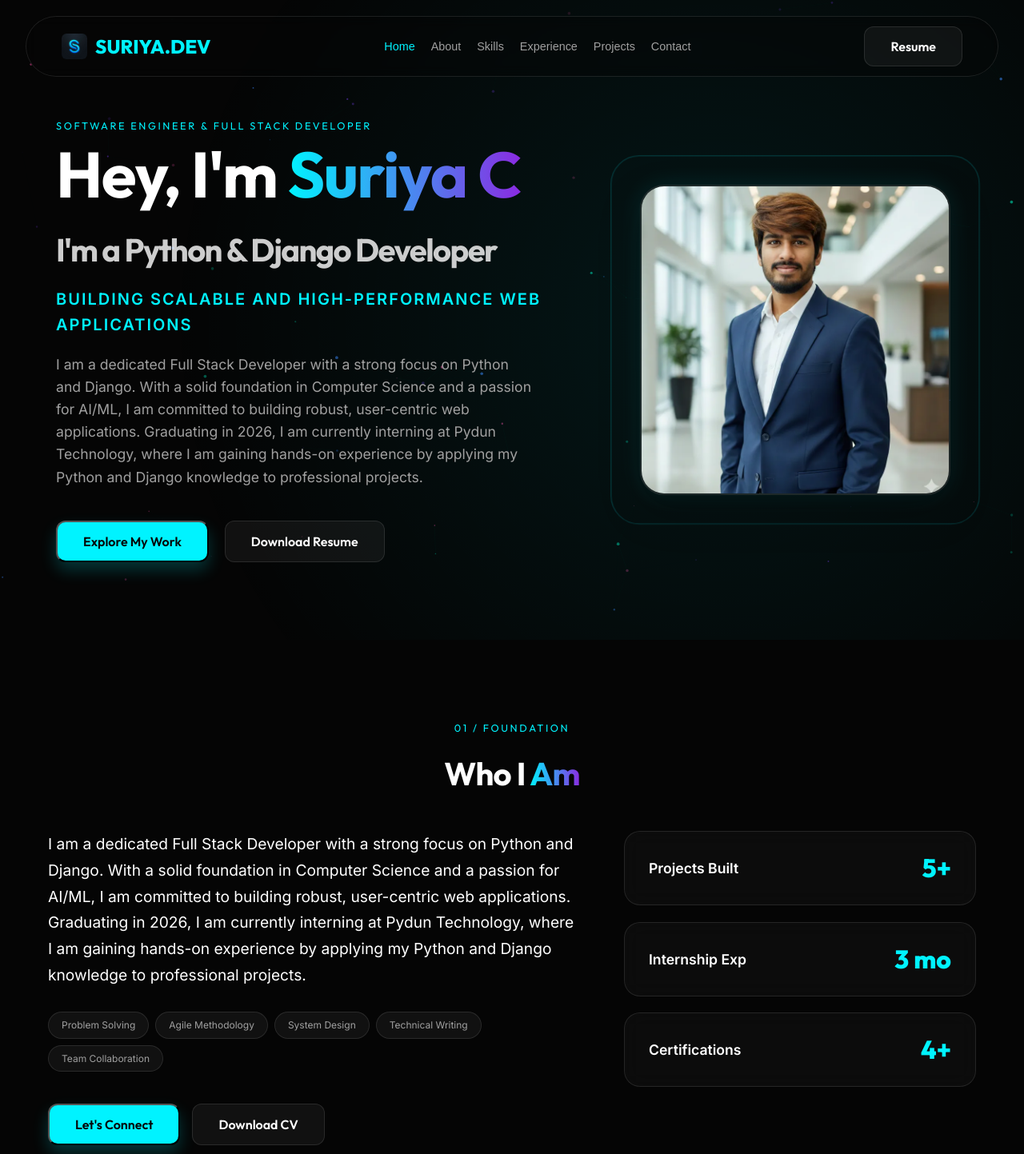
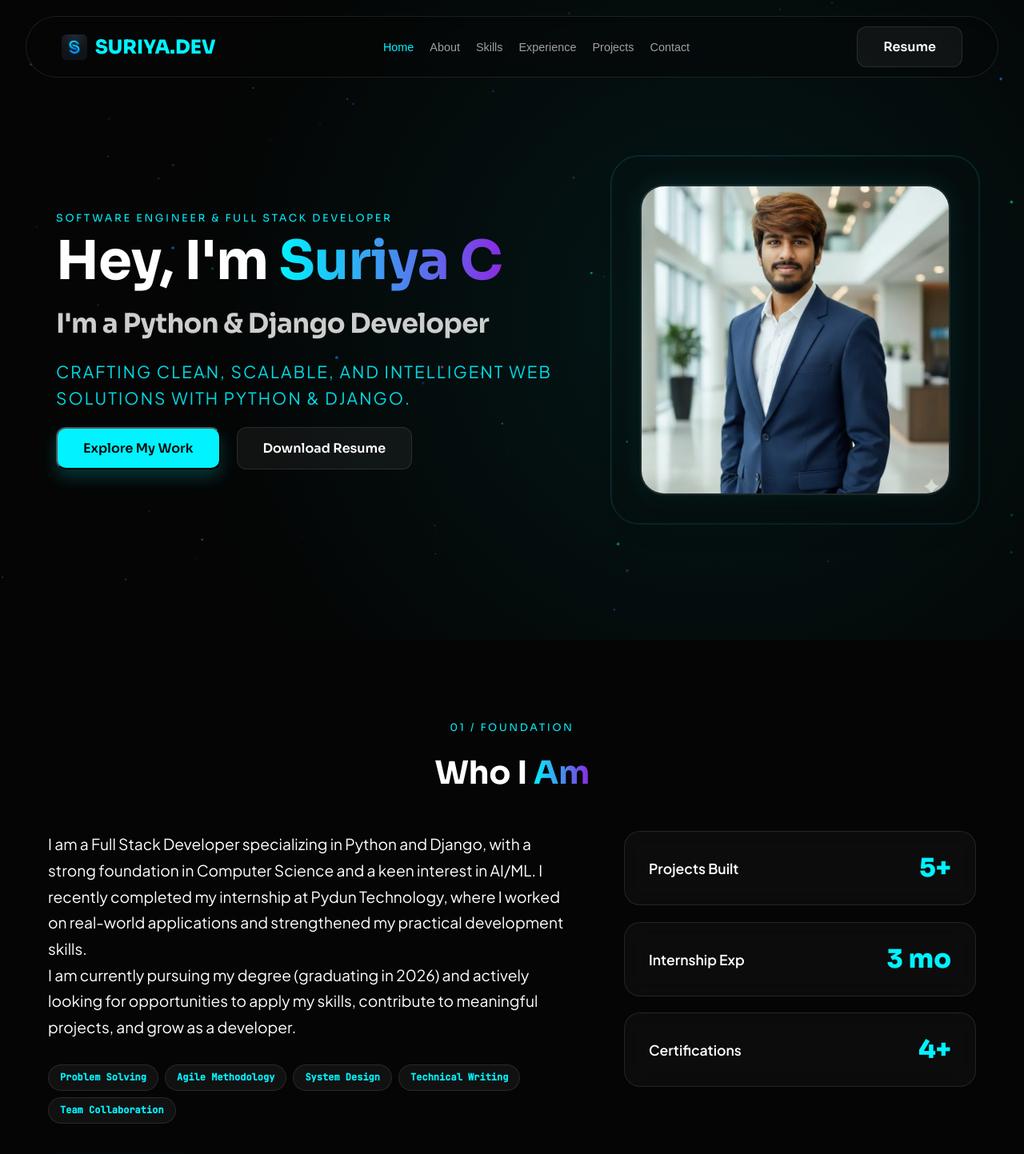
Before and after one commit to mrsuryan/suriya_portfolio, a React (Vite) app: page / in a window 1280 px wide. Shown: the top 1443 px of the page at 80% size. Built offline with nearby package versions, Linux system fonts and the light colour scheme.

Commit message:
feat: initialize portfolio project with custom futuristic design system and layout structure

```diff
--- a/index.html
+++ b/index.html
@@ -44,7 +44,7 @@
 
     <link rel="preconnect" href="https://fonts.googleapis.com">
     <link rel="preconnect" href="https://fonts.gstatic.com" crossorigin>
-    <link href="https://fonts.googleapis.com/css2?family=Inter:wght@300;400;500;600;700;800&family=Outfit:wght@300;400;500;600;700;800;900&display=swap" rel="stylesheet">
+    <link href="https://fonts.googleapis.com/css2?family=Plus+Jakarta+Sans:wght@300;400;500;600;700;800&family=Sora:wght@300;400;500;600;700;800&family=JetBrains+Mono:wght@400;500&display=swap" rel="stylesheet">
 
     <!-- Preload hero image to ensure it loads fast and isn't delayed -->
     <link rel="preload" as="image" href="/suriya_img.webp" fetchpriority="high">
--- a/src/App.jsx
+++ b/src/App.jsx
@@ -114,8 +114,7 @@ export default function App() {
               Hey, I'm <span className="grad-text">Suriya C</span><br />
               <span style={{ fontSize: "0.5em", opacity: 0.8 }}>I'm a {typed}</span>
             </h1>
-            <p className="hero-tagline">{PERSONAL.tagline}</p>
-            <p className="hero-desc">{PERSONAL.description}</p>
+            <p className="hero-tagline" style={{ fontSize: "1.3rem", fontWeight: "400", opacity: 0.9 }}>{PERSONAL.tagline}</p>
             <div className="hero-btns">
               <button className="btn btn-primary" onClick={() => navTo("projects")}>Explore My Work</button>
               <DownloadBtn label="Download Resume" className="btn btn-outline" />
@@ -144,7 +143,7 @@ export default function App() {
 
           <div className="about-split">
             <div className="about-text-content">
-              <p style={{ fontSize: "1.2rem", color: "var(--text-main)", marginBottom: "30px", lineHeight: "1.7" }}>{PERSONAL.description}</p>
+              <p style={{ fontSize: "1.2rem", color: "var(--text-main)", marginBottom: "30px", lineHeight: "1.7", whiteSpace: "pre-line" }}>{PERSONAL.description}</p>
               <div className="project-tags" style={{ marginBottom: "40px" }}>
                 {SOFT_SKILLS.map(s => <span key={s} className="tag">{s}</span>)}
               </div>
--- a/src/data.js
+++ b/src/data.js
@@ -8,8 +8,8 @@ import Cursor from "./components/Cursor";
 export const PERSONAL = {
   name:       "Suriya C",
   logoText:   "SURIYA.DEV",
-  tagline:    "Building scalable and high-performance web applications",
-  description: "I am a dedicated Full Stack Developer with a strong focus on Python and Django. With a solid foundation in Computer Science and a passion for AI/ML, I am committed to building robust, user-centric web applications. Graduating in 2026, I am currently interning at Pydun Technology, where I am gaining hands-on experience by applying my Python and Django knowledge to professional projects.",
+  tagline:    "Crafting clean, scalable, and intelligent web solutions with Python & Django.",
+  description: "I am a Full Stack Developer specializing in Python and Django, with a strong foundation in Computer Science and a keen interest in AI/ML. I recently completed my internship at Pydun Technology, where I worked on real-world applications and strengthened my practical development skills.\nI am currently pursuing my degree (graduating in 2026) and actively looking for opportunities to apply my skills, contribute to meaningful projects, and grow as a developer.",
   badge:      "AVAILABLE FOR INTERNSHIPS & ROLES — 2026",
 
   email:    "mrsuriyan200549@gmail.com",
--- a/src/styles/global.css
+++ b/src/styles/global.css
@@ -35,8 +35,9 @@
   --transition-smooth: all 0.4s cubic-bezier(0.23, 1, 0.32, 1);
 
   /* Fonts */
-  --font-heading: 'Outfit', sans-serif;
-  --font-body: 'Inter', sans-serif;
+  --font-heading: 'Sora', sans-serif;
+  --font-body: 'Plus Jakarta Sans', sans-serif;
+  --font-mono: 'JetBrains Mono', monospace;
 }
 
 /* ── RESET & BASE ── */
@@ -256,7 +257,7 @@ section {
 h1, h2, h3, h4, h5 {
   font-family: var(--font-heading);
   font-weight: 700;
-  letter-spacing: -0.02em;
+  letter-spacing: -0.01em;
 }
 
 .grad-text {
@@ -547,7 +548,7 @@ h1, h2, h3, h4, h5 {
 }
 
 .hero-name {
-  font-size: clamp(3rem, 8vw, 5rem);
+  font-size: clamp(2.5rem, 7vw, 4.2rem);
   margin-bottom: 20px;
   line-height: 1;
 }
@@ -715,17 +716,18 @@ h1, h2, h3, h4, h5 {
 }
 
 .tag {
-  display: inline-flex;
+  background: rgba(255, 255, 255, 0.05);
+  border: 1px solid var(--glass-border);
+  color: var(--accent-cyan);
+  padding: 6px 14px;
+  border-radius: 50px;
+  font-size: 0.75rem;
+  font-weight: 600;
+  font-family: var(--font-mono);
+  transition: var(--transition-smooth);
+  display: flex;
   align-items: center;
   justify-content: center;
-  padding: 6px 16px;
-  background: rgba(255, 255, 255, 0.05);
-  border: 1px solid var(--glass-border);
-  border-radius: 50px;
-  font-size: 0.75rem;
-  color: var(--text-muted);
-  text-align: center;
-  white-space: nowrap;
 }
 
 .project-links {
@@ -773,6 +775,16 @@ h1, h2, h3, h4, h5 {
   font-size: 0.9rem;
   font-weight: 600;
   color: var(--text-main);
+}
+
+.skill-tag {
+  font-family: var(--font-mono);
+  font-size: 0.75rem;
+  background: rgba(0, 243, 255, 0.05);
+  color: var(--accent-cyan);
+  padding: 4px 10px;
+  border-radius: 2px;
+  border-left: 2px solid var(--accent-cyan);
 }
 
 /* ── PROGRESS BARS ── */
@@ -1174,7 +1186,7 @@ h1, h2, h3, h4, h5 {
   }
 
   .hero-name {
-    font-size: 3.5rem;
+    font-size: 3rem;
   }
 
   .project-grid {
@@ -1190,7 +1202,7 @@ h1, h2, h3, h4, h5 {
   }
 
   .hero-name {
-    font-size: 2.8rem;
+    font-size: 2.4rem;
   }
 
   .hero-btns {
```
